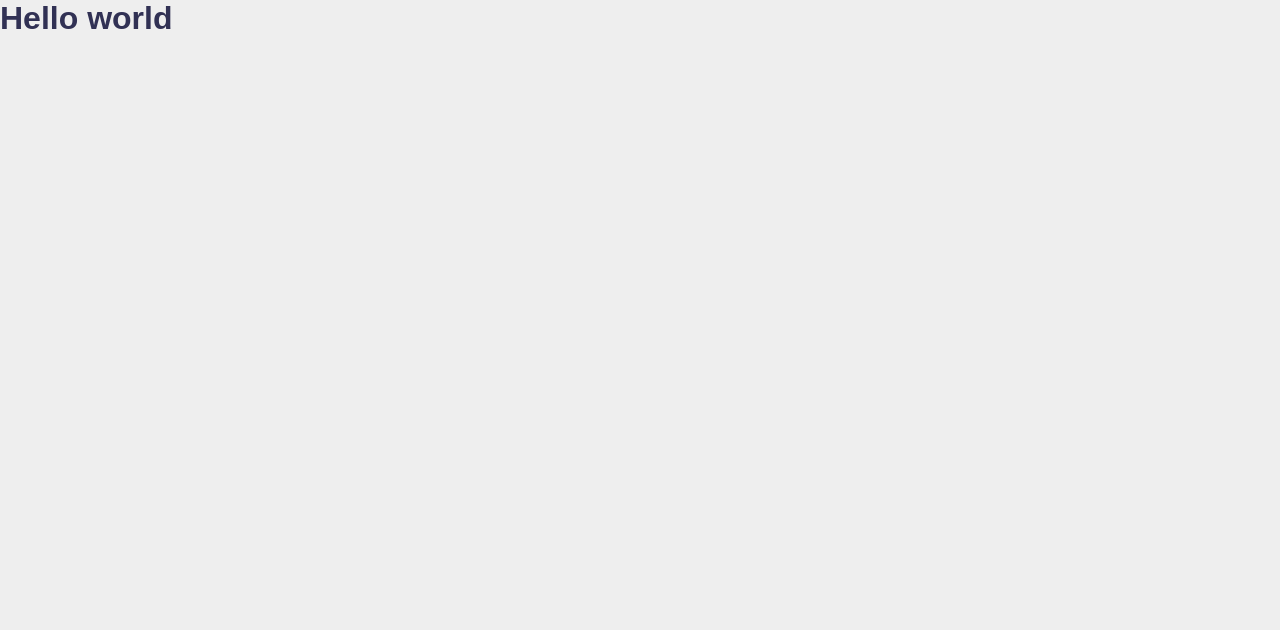
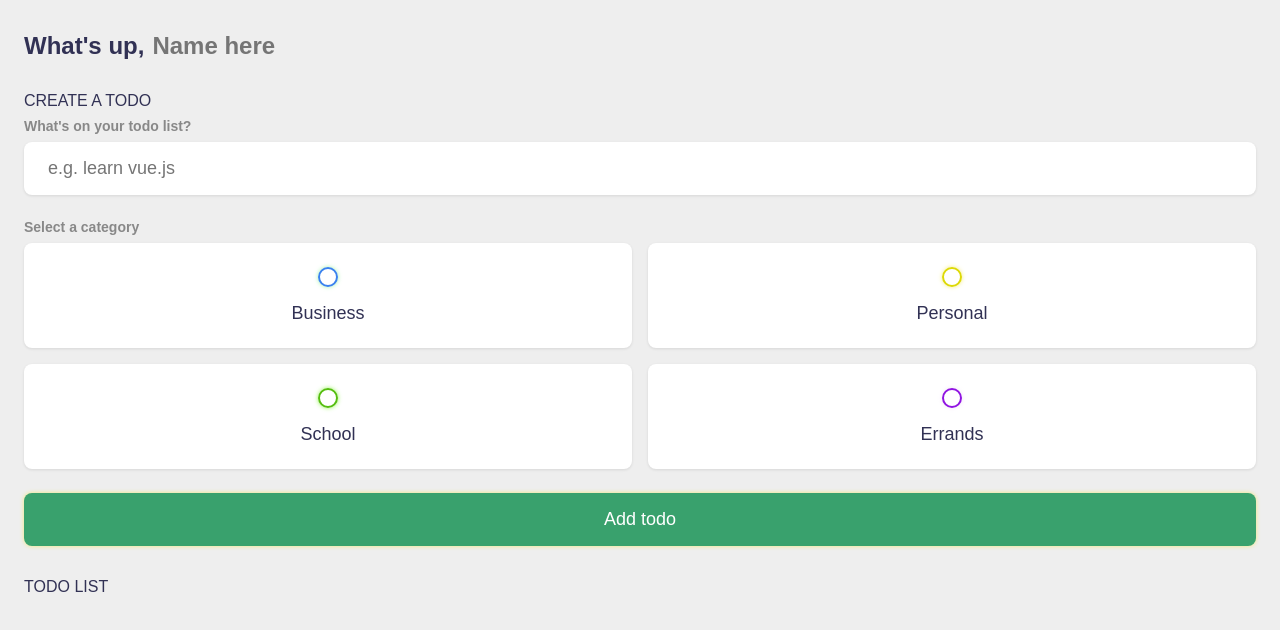
Before and after one commit to bloominghowl/Dziku, a Vue app in the folder client/: page / in a window 1280 px wide. Shown: the top 630 px of the page. Built offline with nearby package versions, Linux system fonts and the light colour scheme.

Commit message:
feat: Implemented basic todo functionality with adding, editing (if implemented), deleting todos, and displaying a todo list.

```diff
--- a/client/src/App.vue
+++ b/client/src/App.vue
@@ -1,4 +1,4 @@
-<script setup>
+<script setup lang="ts">
 // Import neccessary functions from Vue
 import { ref, onMounted, computed, watch } from 'vue';
 
@@ -56,7 +56,7 @@ const removeTodo = (todo) => {
 	todos.value = todos.value.filter((t) => t !== todo)
 }
 
-// Lyfecycle hook yo fetch data on app mount
+// Lyfecycle hook to fetch data on app mount
 onMounted(() => {
   //Load user name from local storage or set to empty string
 	name.value = localStorage.getItem('name') || '';
@@ -66,9 +66,103 @@ onMounted(() => {
 </script>
 
 <template>
- <h1>Hello world</h1>
+ 	<main class="app">
+
+		<section class="greeting">
+			<h2 class="title">
+				What's up, <input type="text" id="name" placeholder="Name here" v-model="name">
+			</h2>
+		</section>
+
+		<section class="create-todo">
+			<h3>CREATE A TODO</h3>
+
+			<form id="new-todo-form" @submit.prevent="addTodo">
+				<h4>What's on your todo list?</h4>
+				<input
+					type="text"
+					name="content"
+					id="content"
+					placeholder="e.g. learn vue.js"
+					v-model="input_content" />
+
+				<h4>Select a category</h4>
+				<div class="options">
+
+					<label>
+						<input
+							type="radio"
+							name="category"
+							id="category1"
+							value="business"
+							v-model="input_category" />
+						<span class="bubble business"></span>
+						<div>Business</div>
+					</label>
+
+					<label>
+						<input
+							type="radio"
+							name="category"
+							id="category2"
+							value="personal"
+							v-model="input_category" />
+						<span class="bubble personal"></span>
+						<div>Personal</div>
+					</label>
+
+					<label>
+						<input
+							type="radio"
+							name="category"
+							id="category3"
+							value="School"
+							v-model="input_category" />
+						<span class="bubble school"></span>
+						<div>School</div>
+					</label>
+
+					<label>
+						<input
+							type="radio"
+							name="category"
+							id="category4"
+							value="Errands"
+							v-model="input_category" />
+						<span class="bubble errands"></span>
+						<div>Errands</div>
+					</label>
+				</div>
+
+				<input type="submit" value="Add todo" />
+			</form>
+		</section>
+
+		<section class="todo-list">
+			<h3>TODO LIST</h3>
+			<div class="list" id="todo-list">
+
+				<div v-for="todo in todos_asc" :class="`todo-item ${todo.done && 'done'}`">
+					<label>
+						<input type="checkbox" v-model="todo.done" />
+						<span :class="`bubble ${
+							todo.category == 'business'
+								? 'business'
+								: 'personal'
+						}`"></span>
+					</label>
+
+					<div class="todo-content">
+						<input type="text" v-model="todo.content" />
+					</div>
+
+					<div class="actions">
+						<button class="edit" @click="editTodo(todo)">Edit</button>
+						<button class="delete" @click="removeTodo(todo)">Delete</button>
+					</div>
+				</div>
+
+			</div>
+		</section>
+	</main>
 </template>
-
-<style>
-
-</style>
--- a/client/src/style.css
+++ b/client/src/style.css
@@ -1,16 +1,20 @@
 :root {
-	--primary: #EA40A4;
-	--business: #3A82EE;
-	--personal: var(--primary);
+	--primary: #39a16d;
+	--business: #3a82ee;
+	--personal: #ddd905;
+	--school: #55be0f;
+	--errands: #9014e2;
 	--light: #EEE;
 	--grey: #888;
 	--dark: #313154;
-	--danger: #ff5b57;
+	--danger: #f83e3b;
 
 	--shadow: 0 1px 3px rgba(0, 0, 0, 0.1);
 
-	--business-glow: 0px 0px 4px rgba(58, 130, 238, 0.75);
-	--personal-glow: 0px 0px 4px rgba(234, 64, 164, 0.75);
+	--business-glow: 0px 0px 4px rgba(132, 240, 141, 0.75);
+	--personal-glow: 0px 0px 4px rgba(241, 231, 82, 0.75);
+	--school-glow:   0px 0px 4px rgba(111, 243, 24, 0.75);
+	--errands-glow:  0px 0px 4px rgba(239, 218, 245, 0.75);
 }
 
 * {
@@ -123,6 +127,15 @@ input[type="checkbox"] {
 	box-shadow: var(--personal-glow);
 }
 
+.bubble.school {
+	border-color: var(--school);
+	box-shadow: var(--school-glow);
+}
+.bubble.errands {
+	border-color: var(--errands);
+	box-shadow: var(--errands-glow);
+}
+
 .bubble::after {
 	content: "";
 	display: block;
```
